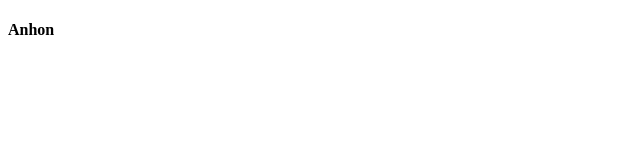
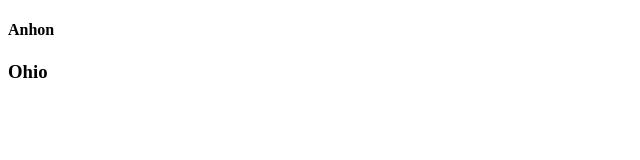
Before and after one commit to tanpro1661/git, a plain HTML site: page about.html in a window 1280 px wide. Shown: the full height of the page, 0-640 px from the left. Drawn offline with Linux system fonts and the light colour scheme.

Commit message:
Update about.html

```diff
--- a/about.html
+++ b/about.html
@@ -8,5 +8,6 @@
 </head>
 <body>
     <h4>Anhon</h4>
+    <h3>Ohio</h3>
 </body>
 </html>
```
